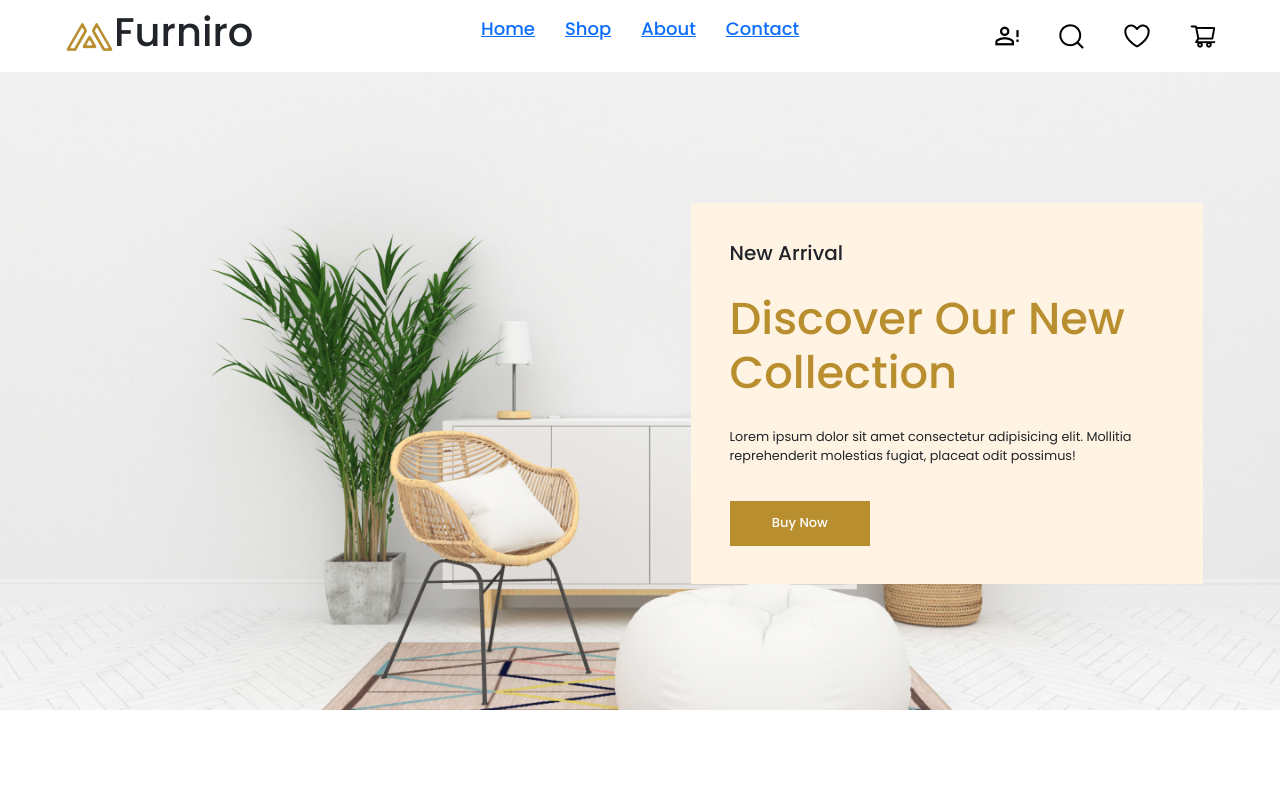
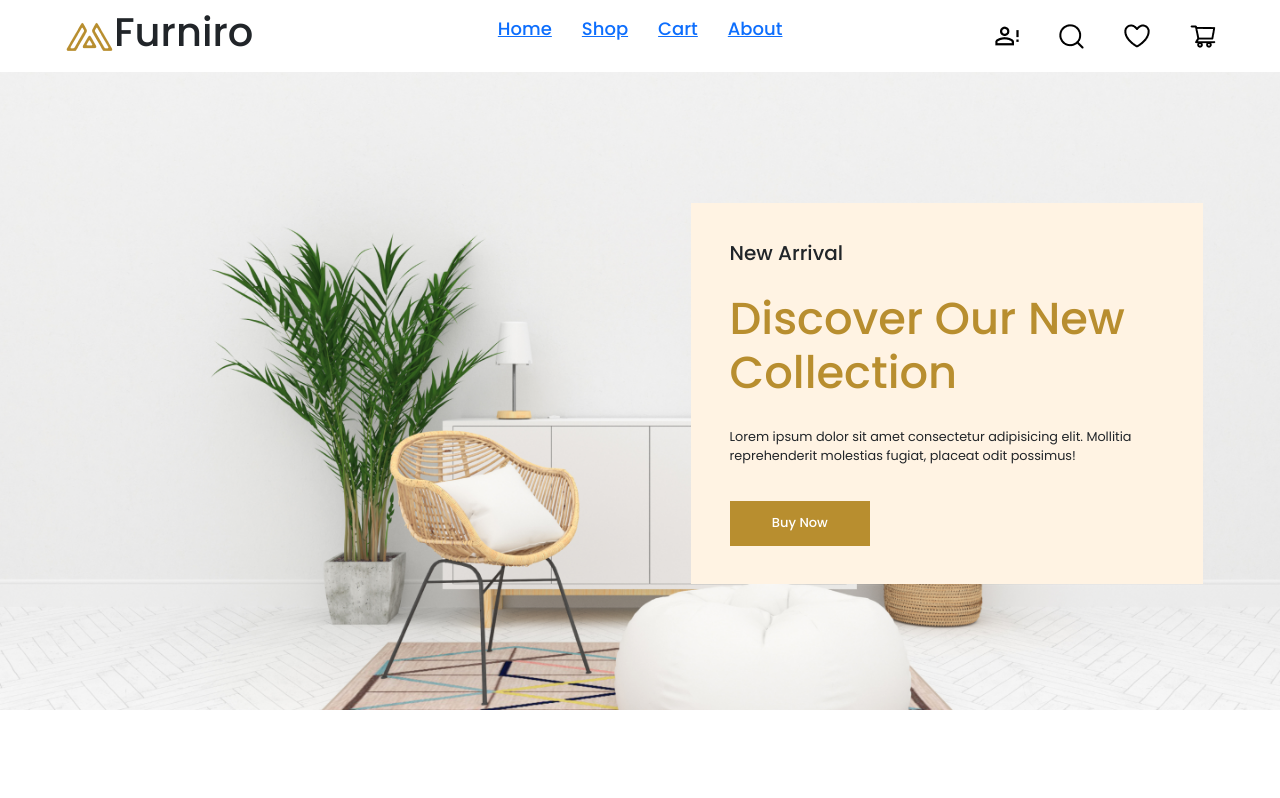
Before and after one commit to jayAnjana13/Furniro, a React (Vite) app in the folder app/: page / in a window 1280 px wide. Shown: the top 798 px of the page. Built offline with nearby package versions, Linux system fonts and the light colour scheme; no server answers.

Commit message:
Update Navbar.jsx

```diff
--- a/app/src/components/Navbar/Navbar.jsx
+++ b/app/src/components/Navbar/Navbar.jsx
@@ -23,8 +23,8 @@ const Navbar = () => {
       <ul className="navbar-menu">
         <Link to="/">Home</Link>
         <Link to="/shop">Shop</Link>
+        <Link to="/cart">Cart</Link>
         <Link to="/single-product">About</Link>
-        <Link to="#">Contact</Link>
       </ul>
       <div className="navbar-right">
         <img src={assets.user_icon} alt="" />
```
